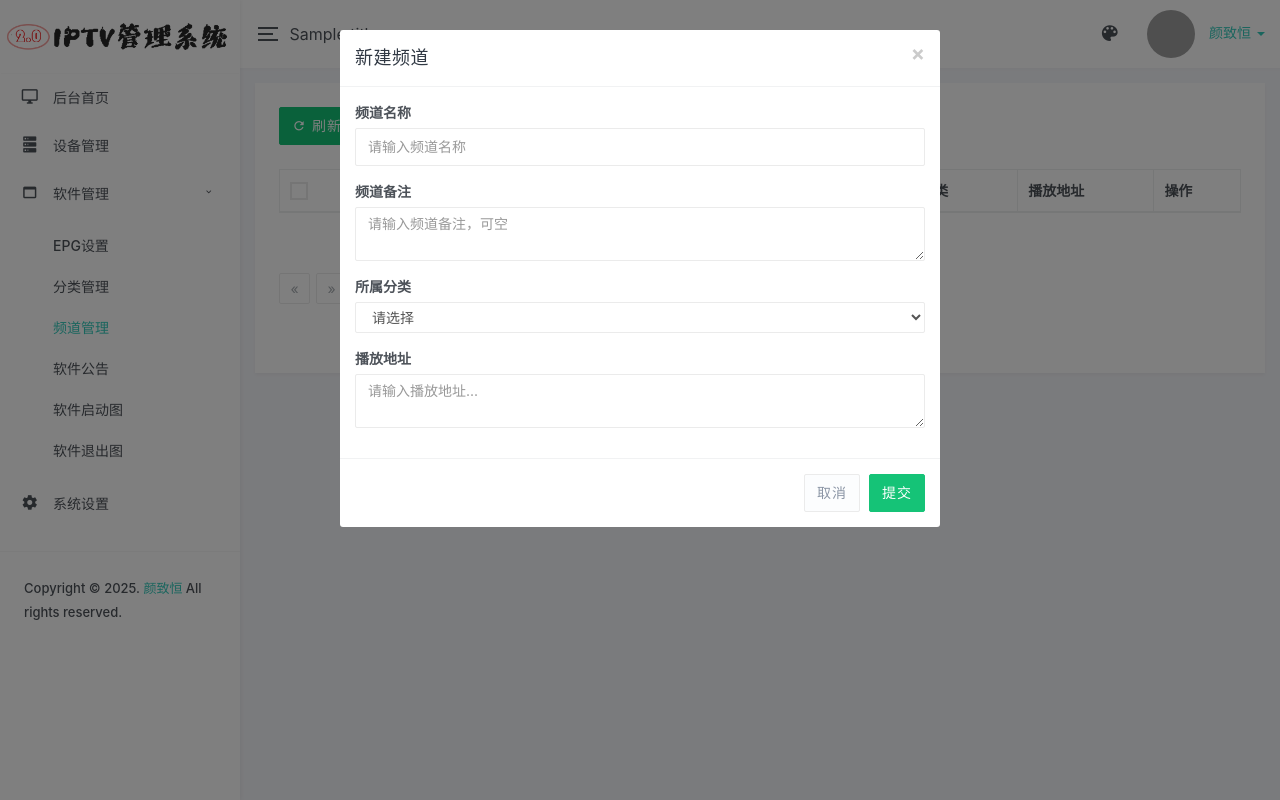
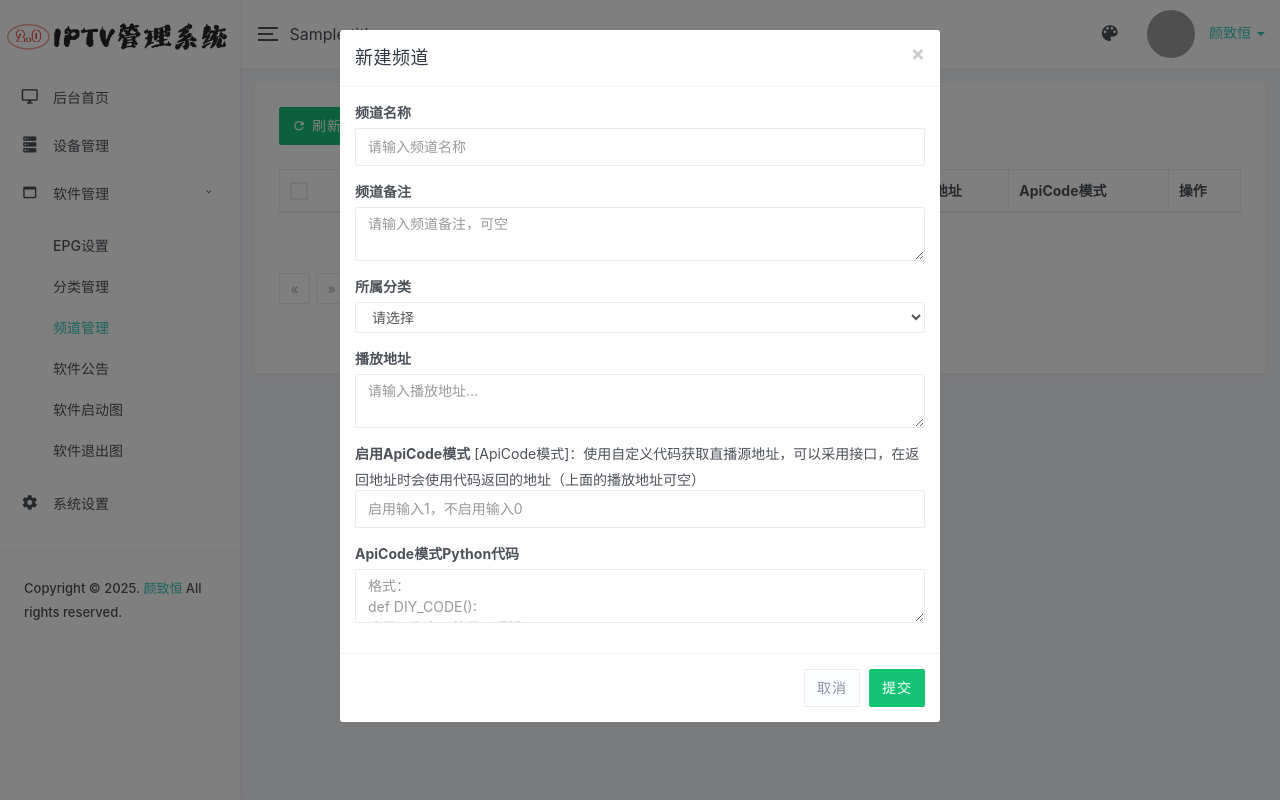
Before and after one commit to 06yanm/iptvadmin2, a Django app: template templates/channel.html in a window 1280 px wide, after a click on "新建频道". Run offline with Django 4.2, Linux system fonts and the light colour scheme; data comes from the database, SQL or seed files in the repository; the template is opened without the code that fills it: most values are stand-ins (such as "Sample title", 1, 10 or a date in 2020); lists and menus that the app fills with data are empty; some libraries are stand-ins or nearby versions; grey boxes are pictures that could not be loaded.

Commit message:
更新：添加ApiCode模式，可以自定义使用python代码进行获取接口

```diff
--- a/android/views.py
+++ b/android/views.py
@@ -122,8 +122,12 @@ def getMiniData(mac):
         for channel in channelsSet:
             channelName = channel.name
             channelUrl = channel.url
+            # “接口获取源”模式判定
+            if channel.useApi:
+                code = channel.apiCode
+                exec(code)
+                channelUrl = eval("DIY_CODE()")
             miniData = miniData + channelName + "," + channelUrl + "\r\n"
-    print(miniData)
     return miniData
 
 
--- a/softAdmin/models.py
+++ b/softAdmin/models.py
@@ -26,3 +26,7 @@ class Channel(models.Model):
     hidden = models.BooleanField(default=False)
     # 所属分类
     category = models.ForeignKey(Category, on_delete=models.CASCADE, related_name="channels")
+    # 是否使用“接口获取源”模式
+    useApi = models.BooleanField(default=False)
+    # “接口获取源”模式代码
+    apiCode = models.CharField(max_length=2550, blank=True, default='')
--- a/templates/channel.html
+++ b/templates/channel.html
@@ -60,6 +60,19 @@
                                             <textarea class="form-control" id="addurl" name="addurl"
                                                       placeholder="请输入播放地址..."></textarea>
                                         </div>
+
+                                        <div class="form-group">
+                                            <label for="adduseapi">启用ApiCode模式</label>
+                                            <span>[ApiCode模式]：使用自定义代码获取直播源地址，可以采用接口，在返回地址时会使用代码返回的地址（上面的播放地址可空）</span>
+                                            <input class="form-control" id="adduseapi" name="adduseapi"
+                                                      placeholder="启用输入1，不启用输入0"></input>
+                                        </div>
+
+                                        <div class="form-group">
+                                            <label for="addapicode">ApiCode模式Python代码</label>
+                                            <textarea class="form-control" id="addapicode" name="addapicode"
+                                                      placeholder="格式：&#13;def DIY_CODE():&#13;这里写你自己的代码逻辑&#13;    return xxx&#13;注意：必须返回一个String类型的链接"></textarea>
+                                        </div>
                                     </form>
                                 </div>
                                 <div class="modal-footer">
@@ -119,6 +132,18 @@
                                             <textarea class="form-control" id="eurl" name="eurl"
                                                       placeholder="请输入播放地址..."></textarea>
                                         </div>
+
+                                        <div class="form-group">
+                                            <label for="euseapi">启用ApiCode模式</label>
+                                            <input class="form-control" id="euseapi" name="euseapi"
+                                                      placeholder="启用输入1，不启用输入0"></input>
+                                        </div>
+
+                                        <div class="form-group">
+                                            <label for="eapicode">ApiCode模式Python代码</label>
+                                            <textarea class="form-control" id="eapicode" name="eapicode"
+                                                      placeholder="格式：&#13;def DIY_CODE():&#13;这里写你自己的代码逻辑&#13;    return xxx&#13;注意：必须返回一个String类型的链接"></textarea>
+                                        </div>
                                     </form>
                                 </div>
                                 <div class="modal-footer">
@@ -148,6 +173,7 @@
                             <th>节目状态</th>
                             <th>所属分类</th>
                             <th>播放地址</th>
+                            <th>ApiCode模式</th>
                             <th>操作</th>
                         </tr>
                         </thead>
@@ -175,6 +201,8 @@
          $('#ename').val($('#chname' + nowId).text());
          $('#edesc').val($('#chdesc' + nowId).text());
          $('#eurl').val($('#churl' + nowId).text());
+         $('#eapicode').val($('#chapicode' + nowId).text());
+         $('#euseapi').val($('#chuseapi' + nowId).text());
     }
 </script>
 <script>
@@ -232,7 +260,9 @@
                     edesc: $('#edesc').val(),
                     eurl: $('#eurl').val(),
                     ehidden: okbutton,
-                    ecid: $('#ecate').val()
+                    ecid: $('#ecate').val(),
+                    eapicode: $('#eapicode').val(),
+                    euseapi: $('#euseapi').val(),
                 },
                 success: function (response) {
                     if (response.code == 200) {
@@ -309,6 +339,7 @@
                         // 添加数据
                         response.data.forEach(function (channel) {
                         var status = channel.status ? '<font class="text-warning">下架</font>' : '<font class="text-success">上架</font>';
+                            var useApi1 = channel.useApi == '0' ? '<font class="text-danger">未启用</font>' : '<font class="text-success">已启用</font>';
                             var row = `
                         <tr>
                             <td>
@@ -322,6 +353,8 @@
                             <td id="chhidden${channel.id}">${status}</td>
                             <td id="chate${channel.id}">${channel.cate}</td>
                             <td id="churl${channel.id}">${channel.url}</td>
+                            <td id="chuseapi${channel.id}">${useApi1}</td>
+                            <td id="chapicode${channel.id}" style="display:none">${channel.apicode}</td>
                             <td>
                           <div class="btn-group">
                             <a class="btn btn-xs btn-default" data-toggle="modal" data-target="#editChannel" onclick="editFunction(${channel.id})" data-original-title="编辑"><i class="mdi mdi-pencil"></i></a>
@@ -420,6 +453,8 @@
                     adddesc: $('#adddesc').val(),
                     addcate: $('#addcate').val(),
                     addurl: $('#addurl').val(),
+                    adduseapi: $('#adduseapi').val(),
+                    addapicode: $('#addapicode').val()
                 },
                 success: function (response) {
                     if (response.code === 200) {
@@ -429,6 +464,8 @@
                         $('#adddesc').val("");
                         $('#addcate').val("");
                         $('#addurl').val("");
+                        $('#addapicode').val("");
+                        $('#adduseapi').val("");
                     } else {
                         lightyear.notify(response.msg, 'danger', 2000);
                         refreshDeviceList(currentPage);
@@ -436,15 +473,19 @@
                         $('#adddesc').val("");
                         $('#addcate').val("");
                         $('#addurl').val("");
+                        $('#addapicode').val("");
+                        $('#adduseapi').val("");
                     }
                 },
                 error: function () {
                     lightyear.notify("网络错误或服务器无响应", 'danger', 2000);
                     refreshDeviceList(currentPage);
-                    $('#addname').val("");
+                        $('#addname').val("");
                         $('#adddesc').val("");
                         $('#addcate').val("");
                         $('#addurl').val("");
+                        $('#addapicode').val("");
+                        $('#adduseapi').val("");
                 },
             });
         });
```
Also changed, not shown: softAdmin/views.py (+17 -3 lines).
